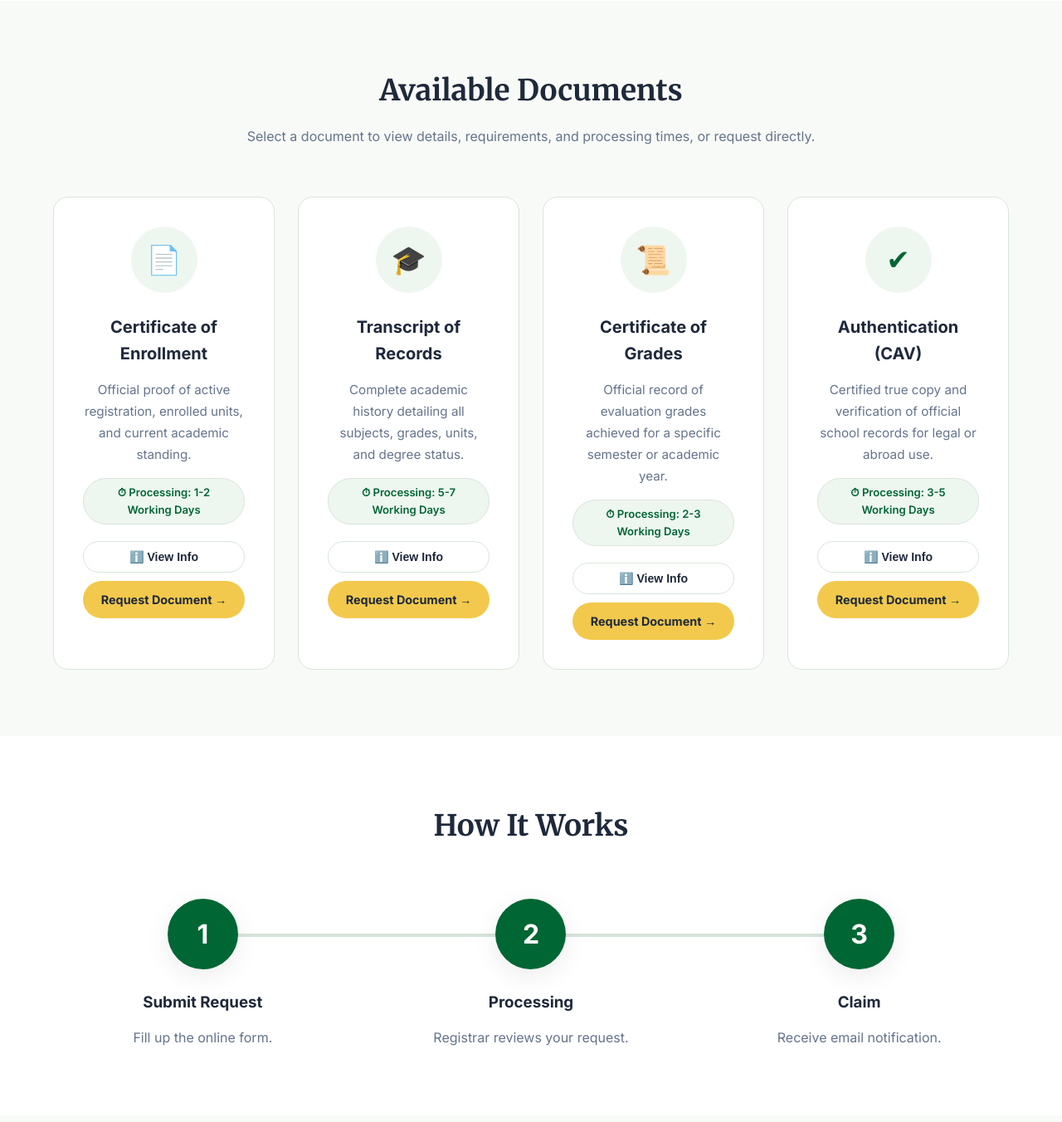
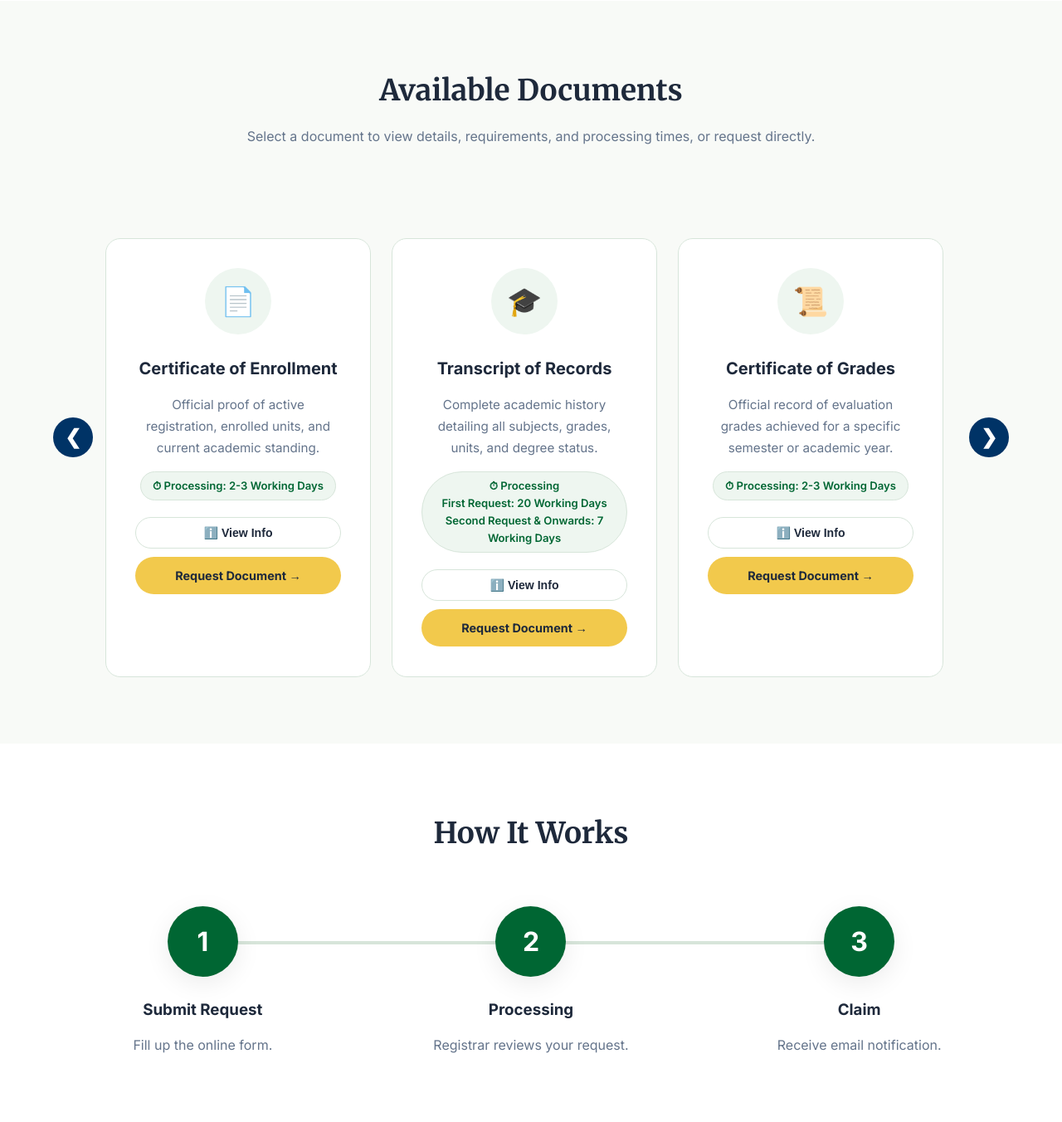
Before and after one commit to Starea10/Registrar-System, a PHP site: page / in a window 1280 px wide. Shown: the part 1183-2535 px from the top of the page at 83% size. Run offline with PHP 8.4, Linux system fonts and the light colour scheme.

Commit message:
Add files via upload

```diff
--- a/css/request.css
+++ b/css/request.css
@@ -2,7 +2,7 @@
 REQUEST FORM HEADER
 =====================================*/
 .container.nav { display: flex; justify-content: space-between; align-items: center; padding: 20px 0; }
-.container.nav .logo { display: flex; align-items: center; gap: 10px; font-weight: 700; color: var(--primary); font-size: 1.2rem; }
+.container.nav .logo { display: flex; align-items: center; gap: 10px; font-weight: 700; color: #ffffff; font-size: 1.2rem; }
 .container.nav .logo img { width: 40px; }
 .container.nav .back { font-weight: 600; color: #ffffff; transition: var(--transition); }
 .container.nav .back:hover { color: var(--primary); }
--- a/css/style.css
+++ b/css/style.css
@@ -240,6 +240,89 @@ OFFICE & SERVICES
 .service-card:hover .icon { background: var(--secondary); color: var(--text); transform: rotate(8deg); }
 .service-card h3 { margin-bottom: 15px; font-size: 1.25rem; color: var(--text); }
 .service-card p { color: var(--gray); font-size: .95rem; line-height: 1.7; }
+
+/* ==========================
+   DOCUMENT CAROUSEL
+========================== */
+
+.services-carousel{
+    display:flex;
+    align-items:center;
+    gap:15px;
+    width:100%;
+}
+
+.services-grid{
+    display:flex;
+    gap:25px;
+
+    overflow-x:auto;
+    scroll-behavior:smooth;
+
+    scrollbar-width:none;
+    -ms-overflow-style:none;
+
+    flex:1;
+}
+
+.services-grid::-webkit-scrollbar{
+    display:none;
+}
+
+.service-card{
+
+    flex:0 0 320px;
+
+    scroll-snap-align:start;
+}
+
+.services-grid{
+    scroll-snap-type:x mandatory;
+}
+
+.carousel-btn{
+
+    width:48px;
+    height:48px;
+
+    border:none;
+    border-radius:50%;
+
+    cursor:pointer;
+
+    font-size:24px;
+    font-weight:bold;
+
+    background:#003366;
+    color:#fff;
+
+    transition:.3s;
+}
+
+.carousel-btn:hover{
+
+    background:#0056b3;
+    transform:scale(1.08);
+
+}
+
+@media(max-width:768px){
+
+    .service-card{
+
+        flex:0 0 90%;
+
+    }
+
+    .carousel-btn{
+
+        width:40px;
+        height:40px;
+        font-size:20px;
+
+    }
+
+}
 
 /*=====================================
 HOW IT WORKS
--- a/index.html
+++ b/index.html
@@ -96,23 +96,48 @@ HERO SECTION (Updated with Tracker Button)
   </section>
 
 <!-- ===================================
-AVAILABLE DOCUMENTS SECTION (Enhanced Cards)
+AVAILABLE DOCUMENTS SECTION
 =================================== -->
 <section class="services" id="services">
     <div class="container">
+
         <h2>Available Documents</h2>
-    <p class="section-description">Select a document to view details, requirements, and processing times, or request directly.</p>
+        <p class="section-description">
+            Select a document to view details, requirements, and processing times, or request directly.
+        </p>
 
-    <div class="services-grid">
+        <div class="services-carousel">
+
+            <!-- Previous Button -->
+            <button class="carousel-btn prev" onclick="scrollCarousel(-1)">
+                &#10094;
+            </button>
+
+            <!-- Cards -->
+            <div class="services-grid" id="servicesGrid">
+
                 <!-- Certificate of Enrollment -->
                 <div class="service-card">
                     <div class="icon">📄</div>
                     <h3>Certificate of Enrollment</h3>
-        <p class="doc-summary">Official proof of active registration, enrolled units, and current academic standing.</p>
-        <div class="doc-badge">⏱ Processing: 1-2 Working Days</div>
+                    <p class="doc-summary">
+                        Official proof of active registration, enrolled units,
+                        and current academic standing.
+                    </p>
+                    <div class="doc-badge">
+                        ⏱ Processing: 2-3 Working Days
+                    </div>
+
                     <div class="card-actions">
-          <button class="btn-info" onclick="openDocModal('enrollment')">ℹ️ View Info</button>
-          <a href="request.php?doc=Certificate%20of%20Enrollment" class="btn-card-request">Request Document →</a>
+                        <button class="btn-info"
+                            onclick="openDocModal('enrollment')">
+                            ℹ️ View Info
+                        </button>
+
+                        <a href="request.php?doc=Certificate%20of%20Enrollment"
+                            class="btn-card-request">
+                            Request Document →
+                        </a>
                     </div>
                 </div>
 
@@ -120,11 +145,25 @@ AVAILABLE DOCUMENTS SECTION (Enhanced Cards)
                 <div class="service-card">
                     <div class="icon">🎓</div>
                     <h3>Transcript of Records</h3>
-        <p class="doc-summary">Complete academic history detailing all subjects, grades, units, and degree status.</p>
-        <div class="doc-badge">⏱ Processing: 5-7 Working Days</div>
+                    <p class="doc-summary">
+                        Complete academic history detailing all subjects,
+                        grades, units, and degree status.
+                    </p>
+
+                    <div class="doc-badge">
+                        ⏱ Processing <br> First Request: 20 Working Days<br>Second Request & Onwards: 7 Working Days
+                    </div>
+
                     <div class="card-actions">
-          <button class="btn-info" onclick="openDocModal('tor')">ℹ️ View Info</button>
-          <a href="request.php?doc=Transcript%20of%20Records" class="btn-card-request">Request Document →</a>
+                        <button class="btn-info"
+                            onclick="openDocModal('tor')">
+                            ℹ️ View Info
+                        </button>
+
+                        <a href="request.php?doc=Transcript%20of%20Records"
+                            class="btn-card-request">
+                            Request Document →
+                        </a>
                     </div>
                 </div>
 
@@ -132,26 +171,109 @@ AVAILABLE DOCUMENTS SECTION (Enhanced Cards)
                 <div class="service-card">
                     <div class="icon">📜</div>
                     <h3>Certificate of Grades</h3>
-        <p class="doc-summary">Official record of evaluation grades achieved for a specific semester or academic year.</p>
-        <div class="doc-badge">⏱ Processing: 2-3 Working Days</div>
+                    <p class="doc-summary">
+                        Official record of evaluation grades achieved
+                        for a specific semester or academic year.
+                    </p>
+
+                    <div class="doc-badge">
+                        ⏱ Processing: 2-3 Working Days
+                    </div>
+
                     <div class="card-actions">
-          <button class="btn-info" onclick="openDocModal('grades')">ℹ️ View Info</button>
-          <a href="request.php?doc=Certificate%20of%20Grades" class="btn-card-request">Request Document →</a>
+                        <button class="btn-info"
+                            onclick="openDocModal('grades')">
+                            ℹ️ View Info
+                        </button>
+
+                        <a href="request.php?doc=Certificate%20of%20Grades"
+                            class="btn-card-request">
+                            Request Document →
+                        </a>
                     </div>
                 </div>
 
-      <!-- Authentication (CAV) -->
+                <!-- CAV -->
+                <div class="service-card">
+                    <div class="icon">🌏︎</div>
+                    <h3> Certification Authentication and Verification (CAV)</h3>
+
+                    <p class="doc-summary">
+                        Certification and verification of official
+                        school records for legal or abroad use.
+                    </p>
+
+                    <div class="doc-badge">
+                        ⏱ Processing: 7 Working Days
+                    </div>
+
+                    <div class="card-actions">
+                        <button class="btn-info"
+                            onclick="openDocModal('authentication')">
+                            ℹ️ View Info
+                        </button>
+
+                        <a href="request.php?doc=Authentication"
+                            class="btn-card-request">
+                            Request Document →
+                        </a>
+                    </div>
+                </div>
+
+                <!-- CTC -->
                 <div class="service-card">
                     <div class="icon">✔</div>
-        <h3>Authentication (CAV)</h3>
-        <p class="doc-summary">Certified true copy and verification of official school records for legal or abroad use.</p>
-        <div class="doc-badge">⏱ Processing: 3-5 Working Days</div>
+                    <h3>Cetified True Copy</h3>
+
+                    <p class="doc-summary">
+                        Certified true copy of official
+                        school records for scholarships, and etc..
+                    </p>
+
+                    <div class="doc-badge">
+                        ⏱ Processing: Walk-In
+                    </div>
+
                     <div class="card-actions">
-          <button class="btn-info" onclick="openDocModal('authentication')">ℹ️ View Info</button>
-          <a href="request.php?doc=Authentication" class="btn-card-request">Request Document →</a>
+                        <button class="btn-info"
+                            onclick="openDocModal('authentication')">
+                            ℹ️ View Info
+                        </button>
+
                     </div>
                 </div>
+
+                <!-- Example Additional Card -->
+                <div class="service-card">
+                    <div class="icon">🏅</div>
+                    <h3>Good Moral Certificate</h3>
+
+                    <p class="doc-summary">
+                        Official certification of the student's good moral character.
+                    </p>
+
+                    <div class="doc-badge">
+                        ⏱ Processing: Walk-In
                     </div>
+
+                    <div class="card-actions">
+                        <button class="btn-info"
+                            onclick="openDocModal('goodmoral')">
+                            ℹ️ View Info
+                        </button>
+
+                    </div>
+                </div>
+
+            </div>
+
+            <!-- Next Button -->
+            <button class="carousel-btn next" onclick="scrollCarousel(1)">
+                &#10095;
+            </button>
+
+        </div>
+
     </div>
 </section>
 
--- a/js/main.js
+++ b/js/main.js
@@ -221,24 +221,32 @@ const documentInfo = {
     icon: "📄",
     description: "Serves as official certification that the student is currently enrolled in Cavite State University - Naic Campus.",
     requirements: [
-      "Valid Student ID or Library Card",
+      "Valid Student ID",
+      "Currently Enrolled in a semester",
       "Cleared accounts/no outstanding library or department balance",
       "Official receipt of current semester tuition/fees (if applicable)"
     ],
-    processing: "1 to 2 Working Days",
-    note: "Must be requested by the student or an authorized representative with a formal authorization letter."
+    processing: "2-3 Working Days",
+    note: "Must be requested by the student or an authorized representative with a formal authorization letter and photocopy of the student's valid id."
   },
   tor: {
     title: "Transcript of Records",
     icon: "🎓",
     description: "Official transcript displaying complete scholastic records, coursework, grades, and cumulative GPA.",
     requirements: [
+      "For First Request:",
       "Duly accomplished Registrar Clearance Form",
-      "2x2 recent ID picture (White background with name tag)",
-      "Photocopy of Honorable Dismissal (for transfer students)"
+      "Student Has Graduated",
+      "2x2 recent ID picture (White background with name tag) (for Board Exam takers)",
+      "Photocopy of Honorable Dismissal (for transfer students)",
+
+        "---",
+
+      "For Second Request and Onwards:",
+      "Already Requested a TOR before"
     ],
-    processing: "5 to 7 Working Days",
-    note: "First-time job seeker discounts apply upon presentation of Barangay First-Time Jobseeker Certification."
+    processing: "First Request: 20 Working Days\n Second Request & Onwards: 7 Working Days",
+    note: "Must be requested by the student or an authorized representative with a formal authorization letter and photocopy of the student's valid id."
   },
   grades: {
     title: "Certificate of Grades",
@@ -251,17 +259,39 @@ const documentInfo = {
     processing: "2 to 3 Working Days",
     note: "Useful for scholarship applications, credit transfers, and personal evaluation."
   },
-  authentication: {
-    title: "Authentication (CAV / Certified True Copy)",
-    icon: "✔",
+  CAV: {
+    title: "Certification Authentication and Verification (CAV)",
+    icon: "🌏︎",
     description: "Verification and authentication of official school documents for employment, DFA apostille, or overseas studies.",
     requirements: [
       "Original Document to be authenticated",
       "Photocopies of the document (2 sets)",
       "Valid Government Issued ID"
     ],
-    processing: "3 to 5 Working Days",
+    processing: "7 Working Days",
     note: "Original copies must be presented to the Registrar's Office during document pickup."
+  },
+  CTC: {
+    title: "Certified True Copy (CTC)",
+    icon: "✔",
+    description: "Certified true copy of official school records for scholarships, and etc..",
+    requirements: [
+      "Photocopy of Document to be CTC",
+    ],
+    processing: "Walk-Ins Only",
+    note: "Photocopy must be provided by requester for CTC"
+  },
+  Good_Moral: {
+    title: "Good Moral Certificate",
+    icon: "🏅",
+    description: "Official certification of the student's good moral character.",
+    requirements: [
+      "Original Document to be authenticated",
+      "Photocopies of the document (2 sets)",
+      "Valid Government Issued ID"
+    ],
+    processing: "Must Go To the OSAS Office",
+    note: "OSAS are the one authorize for Providing Document"
   }
 };
 
@@ -278,15 +308,25 @@ function openDocModal(docKey) {
 // Render Requirements List
 const reqList = document.getElementById('modalRequirements');
 reqList.innerHTML = '';
+
 data.requirements.forEach(req => {
+
+  if (req === "---") {
+    const spacer = document.createElement('div');
+    spacer.style.height = "12px";
+    reqList.appendChild(spacer);
+    return;
+  }
+
   const li = document.createElement('li');
   li.innerText = req;
   reqList.appendChild(li);
+
 });
 
   // Set Direct Request Link with Query Parameter
   const requestBtn = document.getElementById('modalRequestBtn');
-  requestBtn.href = `request.html?doc=${encodeURIComponent(data.title)}`;
+  requestBtn.href = `request.php?doc=${encodeURIComponent(data.title)}`;
 
   document.getElementById('docModal').classList.add('active');
 }
@@ -325,3 +365,55 @@ document.addEventListener("DOMContentLoaded", () => {
         showSlide(current);
     }, 3000);
 });
+
+//Carousel
+function scrollCarousel(direction) {
+
+    const container = document.getElementById("servicesGrid");
+
+    const card = container.querySelector(".service-card");
+    const scrollAmount = card.offsetWidth + 25;
+
+    const maxScroll = container.scrollWidth - container.clientWidth;
+
+    if (direction === 1) {
+
+        // Next
+        if (container.scrollLeft + scrollAmount >= maxScroll) {
+
+            container.scrollTo({
+                left: 0,
+                behavior: "smooth"
+            });
+
+        } else {
+
+            container.scrollBy({
+                left: scrollAmount,
+                behavior: "smooth"
+            });
+
+        }
+
+    } else {
+
+        // Previous
+        if (container.scrollLeft <= 5) {
+
+            container.scrollTo({
+                left: maxScroll,
+                behavior: "smooth"
+            });
+
+        } else {
+
+            container.scrollBy({
+                left: -scrollAmount,
+                behavior: "smooth"
+            });
+
+        }
+
+    }
+
+}
```
Also changed, not shown: includes/config.php (added, +122 -0 lines), includes/login.php (added, +29 -0 lines), includes/logout.php (added, +12 -0 lines), js/request.js (+20 -20 lines), request.php (+37 -16 lines). Lines whose indentation alone changed are shown as unchanged.
